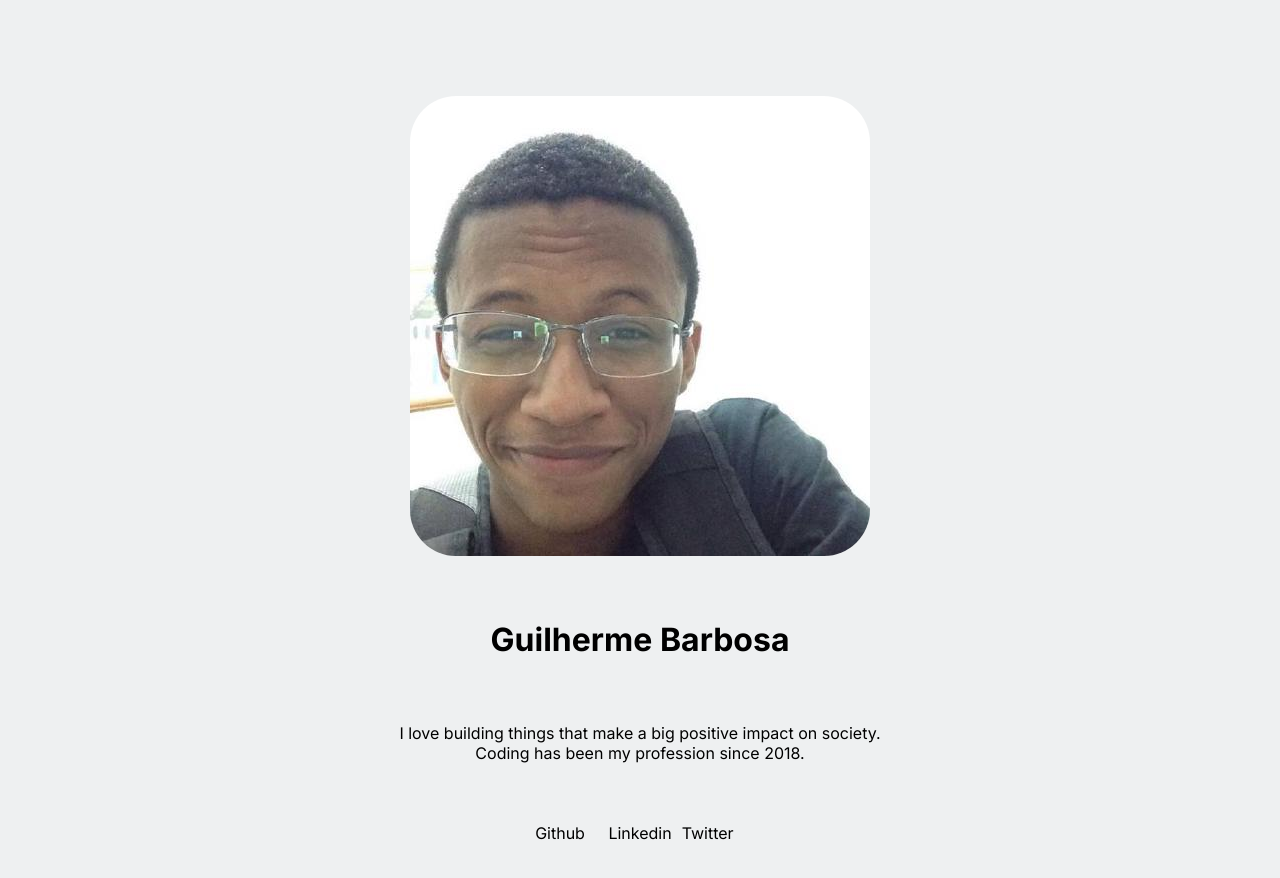
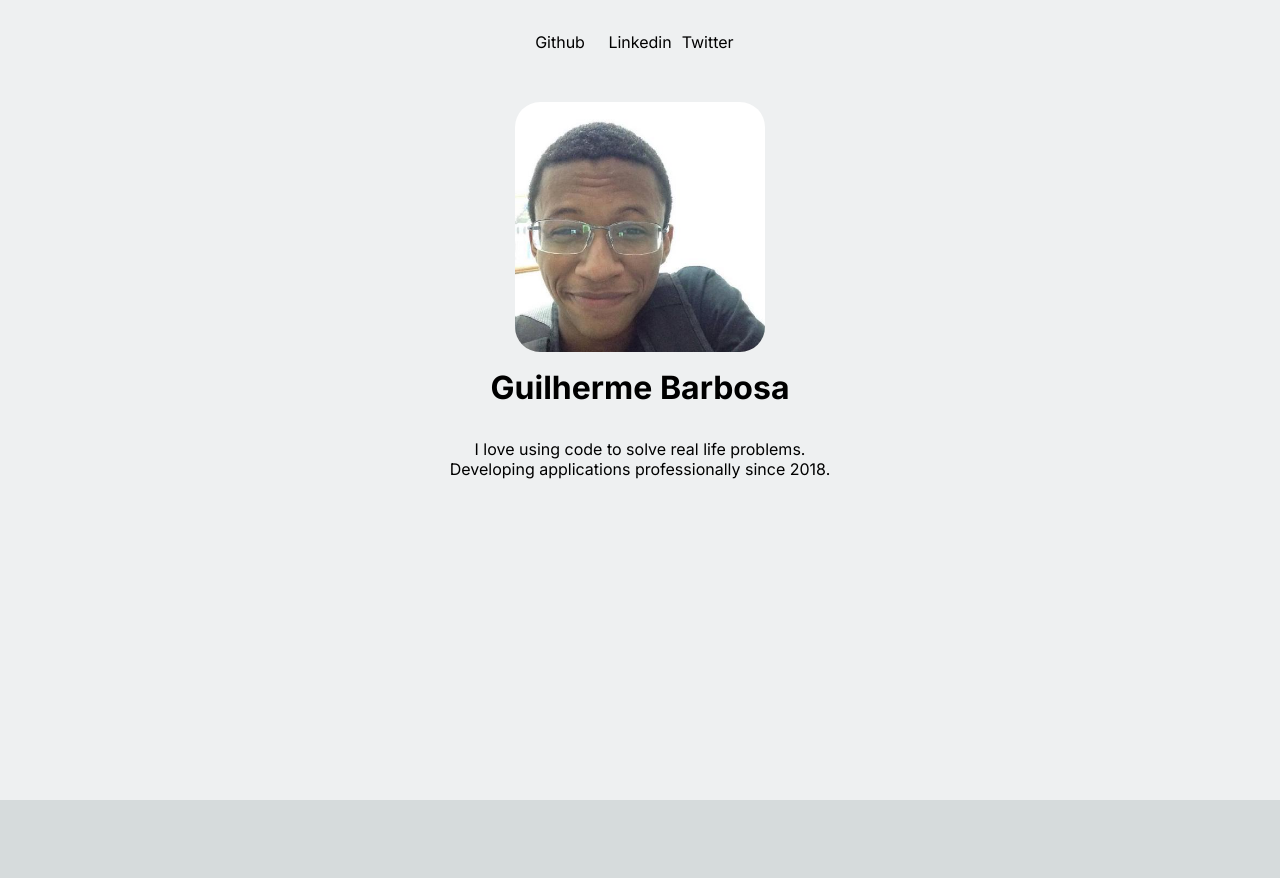
Before and after one commit to guibarbosadev/my-site, a Next.js app: page / in a window 1280 px wide. Shown: the top 878 px of the page. After the commit the page ends 800 px from the top, so only its background shows below. Built offline with nearby package versions, Linux system fonts and the light colour scheme.

Commit message:
style: move social links to upside

```diff
--- a/src/pages/index.tsx
+++ b/src/pages/index.tsx
@@ -43,19 +43,6 @@ export default function Home() {
         <main
           className={`${styles.main} ${styles.section}  ${inter.className}`}
         >
-          <Image
-            alt="Guilherme Barbosa's picture"
-            src="/me.jpg"
-            width={460}
-            height={460}
-            className={styles.image}
-          />
-          <h1 className={styles.center}>Guilherme Barbosa</h1>
-          <p>
-            I love building things that make a big positive impact on society.
-          </p>
-          <p>Coding has been my profession since 2018.</p>
-
           <ul className={styles.socials}>
             {socials.map((social) => (
               <li key={social.href}>
@@ -63,6 +50,16 @@ export default function Home() {
               </li>
             ))}
           </ul>
+          <Image
+            alt="Guilherme Barbosa's picture"
+            src="/me.jpg"
+            width={250}
+            height={250}
+            className={styles.image}
+          />
+          <h1 className={styles.center}>Guilherme Barbosa</h1>
+          <p>I love using code to solve real life problems.</p>
+          <p>Developing applications professionally since 2018.</p>
         </main>
       </div>
     </>
--- a/src/styles/Home.module.css
+++ b/src/styles/Home.module.css
@@ -1,9 +1,8 @@
 .main {
   display: flex;
   flex-direction: column;
-  justify-content: space-between;
   align-items: center;
-  padding: 6rem;
+  padding: 2rem 6rem 6rem;
   min-height: 100vh;
   background-color: rgba(var(--callout-rgb));
 }
@@ -14,7 +13,7 @@
   justify-content: center;
   align-items: center;
   position: relative;
-  padding: 4rem 0;
+  padding: 1rem 0 2rem 0;
 }
 
 .socials {
@@ -22,10 +21,10 @@
   display: grid;
   grid-template-columns: repeat(3, 1fr);
   column-gap: 10px;
-  margin-top: 60px;
 }
 
 
 .image {
   border-radius: 10%;
+  margin-top: 50px;
 }
```
